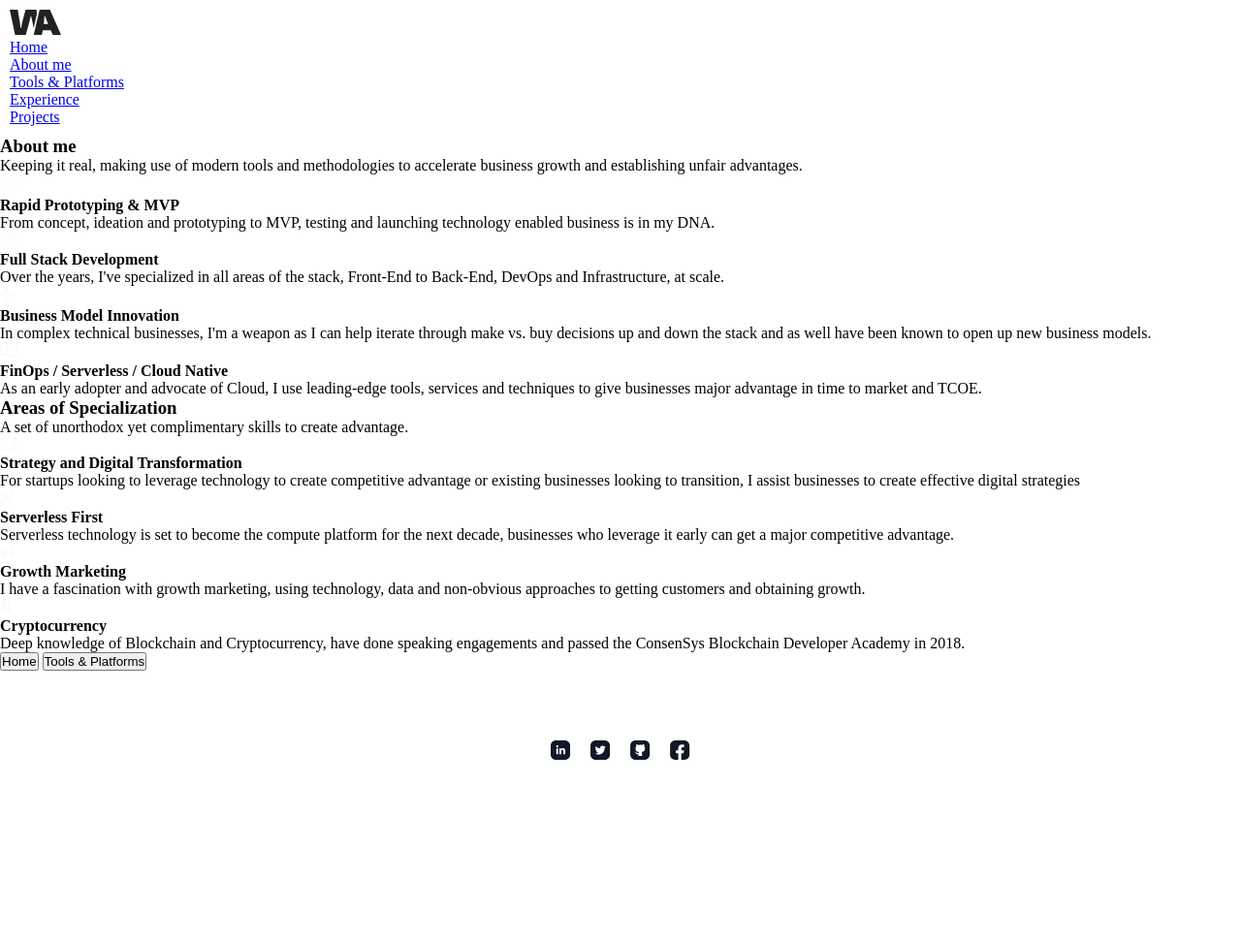
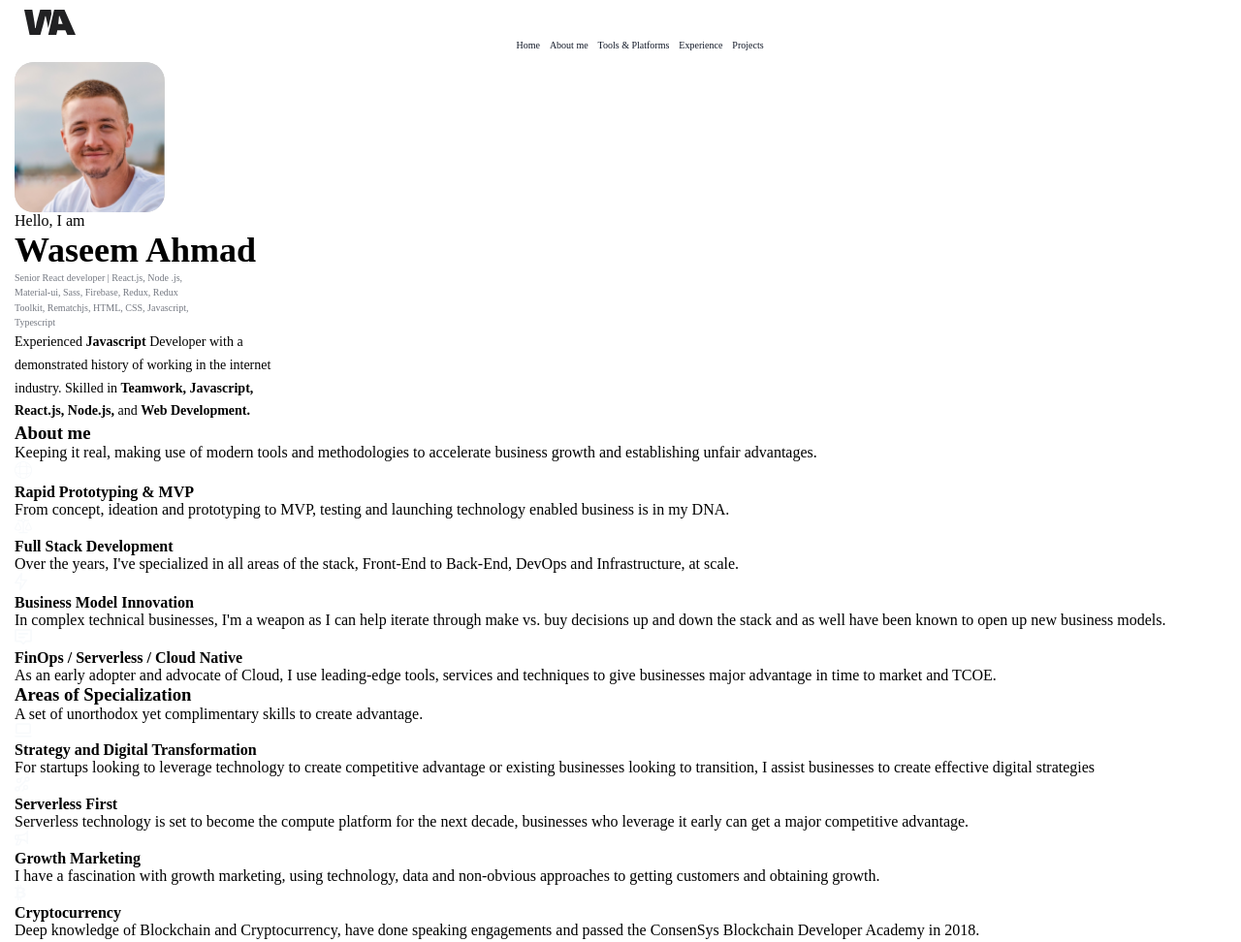
Before and after one commit to JOHANJAY/portfolio-practice, a plain HTML site: page portfolio.html in a window 1280 px wide. Shown: the top 972 px of the page at 97% size. Before the commit the page ends 812 px from the top, so only its background shows below. Drawn offline with Linux system fonts and the light colour scheme.

Commit message:
tweaks to be tested

```diff
--- a/portfolio.html
+++ b/portfolio.html
@@ -9,7 +9,7 @@
     <title>Waseem Ahmad</title>
 </head>
 
-<body>
+<body class="portfolio">
     <header>
         <nav class="portfolio-navbar">
             <svg xmlns="http://www.w3.org/2000/svg" width="53" height="26" viewBox="0 0 53 26" fill="none">
@@ -20,7 +20,7 @@
                     d="M33.1252 26H24.7646L30.8502 0H41.509L52.9998 26H44.4411L42.4203 21.1881H34.1786L33.1252 26ZM35.4961 10.9821L35.0833 14.6299H39.6863L38.141 10.9821L36.3975 6.59702H35.8824L35.4961 10.9821Z"
                     fill="#212123" />
             </svg>
-            <ul>
+            <ul class="portfolio-navbar-links">
                 <li>
                     <a href="/index.html">Home</a>
                 </li>
@@ -41,7 +41,18 @@
     </header>
 
     <main class="portfolio-container1">
-        <div class="portfolio-container2">
+        <div class="portfolio-container2"><img class="profile-pic" src="/img/image 1.png" alt="profile-pic" width="898"
+                height="595" loading="eager">
+            <p class="landing-p1">Hello, I am</p>
+            <h2 class="landing-name">Waseem Ahmad</h2>
+            <p class="landing-p2">Senior React developer | React.js, Node .js, Material-ui, Sass, Firebase, Redux, Redux
+                Toolkit, Rematchjs, HTML, CSS, Javascript, Typescript</p>
+            <p class="landing-p3">Experienced <strong>Javascript</strong> Developer with a demonstrated history of
+                working in the
+                internet industry. Skilled in <strong>Teamwork,</strong> <strong>Javascript, React.js, Node.js,</strong>
+                and <strong>Web Development.</strong></p>
+        </div>
+        <div class="portfolio-container3">
             <div class="aboutme" id="aboutme">
                 <h3>About me</h3>
                 <p>Keeping it real, making use of modern tools and methodologies to accelerate business growth and
@@ -172,10 +183,10 @@
                 </p>
             </div>
         </div>
-        <div class="nav-btn">
+        <!-- <div class="nav-btn">
             <a href="index.html"><button type="button">Home</button></a>
             <a href="#tools"><button type="button">Tools & Platforms</button></a>
-        </div>
+        </div> -->
     </main>
 
     <footer class="footer">
--- a/style.css
+++ b/style.css
@@ -1,20 +1,34 @@
-@import url("https://fonts.googleapis.com/css2?family=Inter&family=Roboto&display=swap");
-
+/* @import url("https://fonts.googleapis.com/css2?family=Inter&family=Roboto&display=swap");
+ */
+/* || Reset */
 * {
   margin: 0;
   padding: 0;
   box-sizing: border-box;
 }
 
-/* utlity */
+img {
+  display: block;
+  max-width: 100%;
+  height: auto;
+}
+
+/* || utlity */
 html {
   scroll-behavior: smooth;
 }
 
-img {
-  display: block;
+/* || variables */
+:root {
+  --pry-color: #111827;
+  --secondary-color: #757982;
+  --bg-color: #e3e8ed;
+  --font-family-i: "Inter", sans-serif;
+  /*  --font-family-ii: "Roboto", sans-serif; */
 }
 
+/* || General Styles */
+/* || Landing page */
 header {
   width: 100%;
   margin: 5px;
@@ -37,8 +51,8 @@ header {
   align-items: center;
   gap: 10px;
   margin-top: 108px;
-  font-family: "Inter", sans-serif;
-  font-family: "Roboto", sans-serif;
+  font-family: var(--font-family-i);
+  /* font-family: var(--font-family-ii); */
   text-align: center;
 }
 
@@ -85,6 +99,28 @@ header {
   justify-content: center;
   align-items: center;
   gap: 20px;
-  /* position: sticky;
-  bottom: 0; */
 }
+
+/* ||Portfolio Page */
+.portfolio {
+  margin: 0 15px;
+  width: 100%;
+}
+
+.portfolio-navbar {
+  display: flex;
+  flex-direction: column;
+}
+
+.portfolio-navbar-links {
+  display: flex;
+  justify-content: center;
+  gap: 10px;
+  list-style: none;
+}
+
+.portfolio-navbar-links a:any-link {
+  text-decoration: none;
+  color: var(--pry-color);
+  font-size: 10px;
+}
```
Also changed, not shown: index.html (+5 -3 lines).
